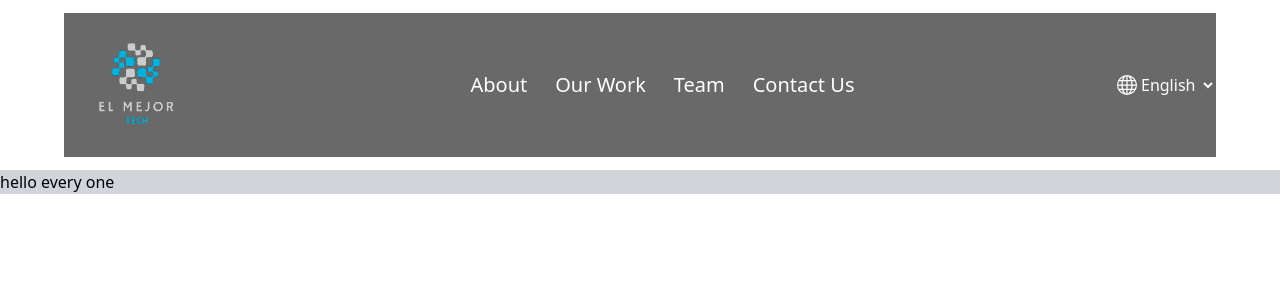
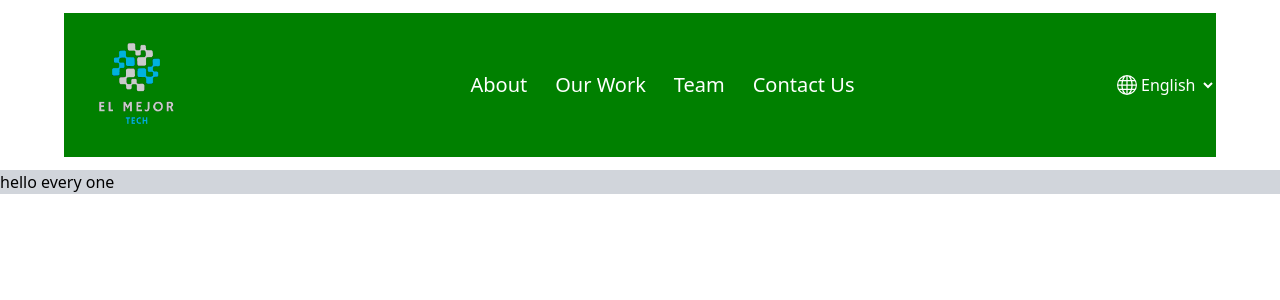
Before and after one commit to yahyafullstack01/mejor_tech, a Next.js app: page / in a window 1280 px wide. Shown: the top 300 px of the page. Built offline with nearby package versions, Linux system fonts and the light colour scheme.

Commit message:
third testing

```diff
--- a/components/Navbar/navbar.js
+++ b/components/Navbar/navbar.js
@@ -17,7 +17,7 @@ export default function header() {
                 <Link passHref href="" className="text-xl text-white">Contact Us</Link>
             </nav>
             <div className="flex items-center ">
-                <BsGlobe className="text-xl text-white "/>
+                <BsGlobe className="text-xl text-white " />
                 <select className="bg-transparent text-white outline-none">
                     <option className="" value="en">English</option>
                     <option value="ab">Arabic</option>
--- a/components/Navbar/navbar.module.css
+++ b/components/Navbar/navbar.module.css
@@ -1,7 +1,7 @@
 .container{
     display: flex;
     margin: 1% 5%;
-    background: rgba(0, 0, 0, 0.59);
+    background: green;
     justify-content: space-between;
     align-items: center;
 
```
